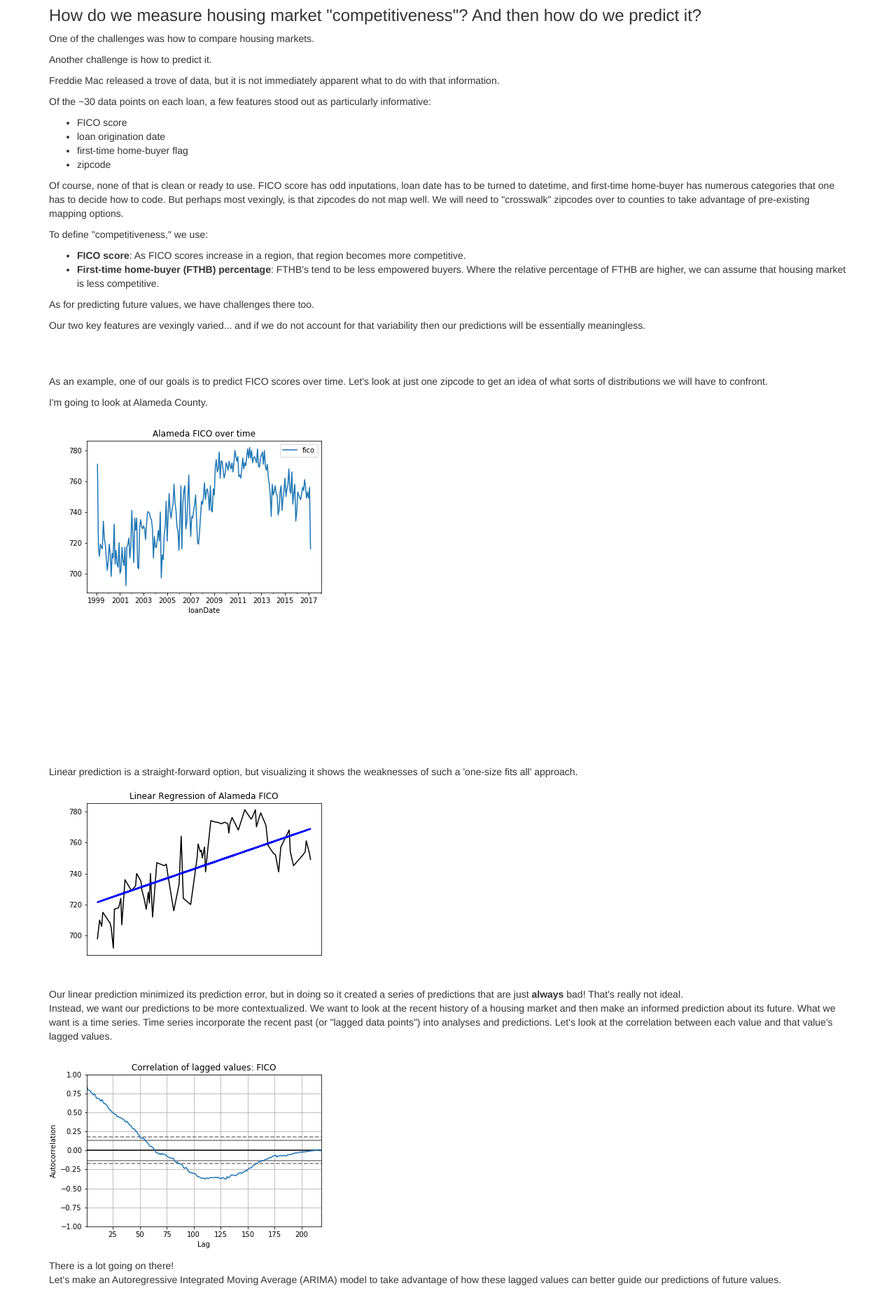
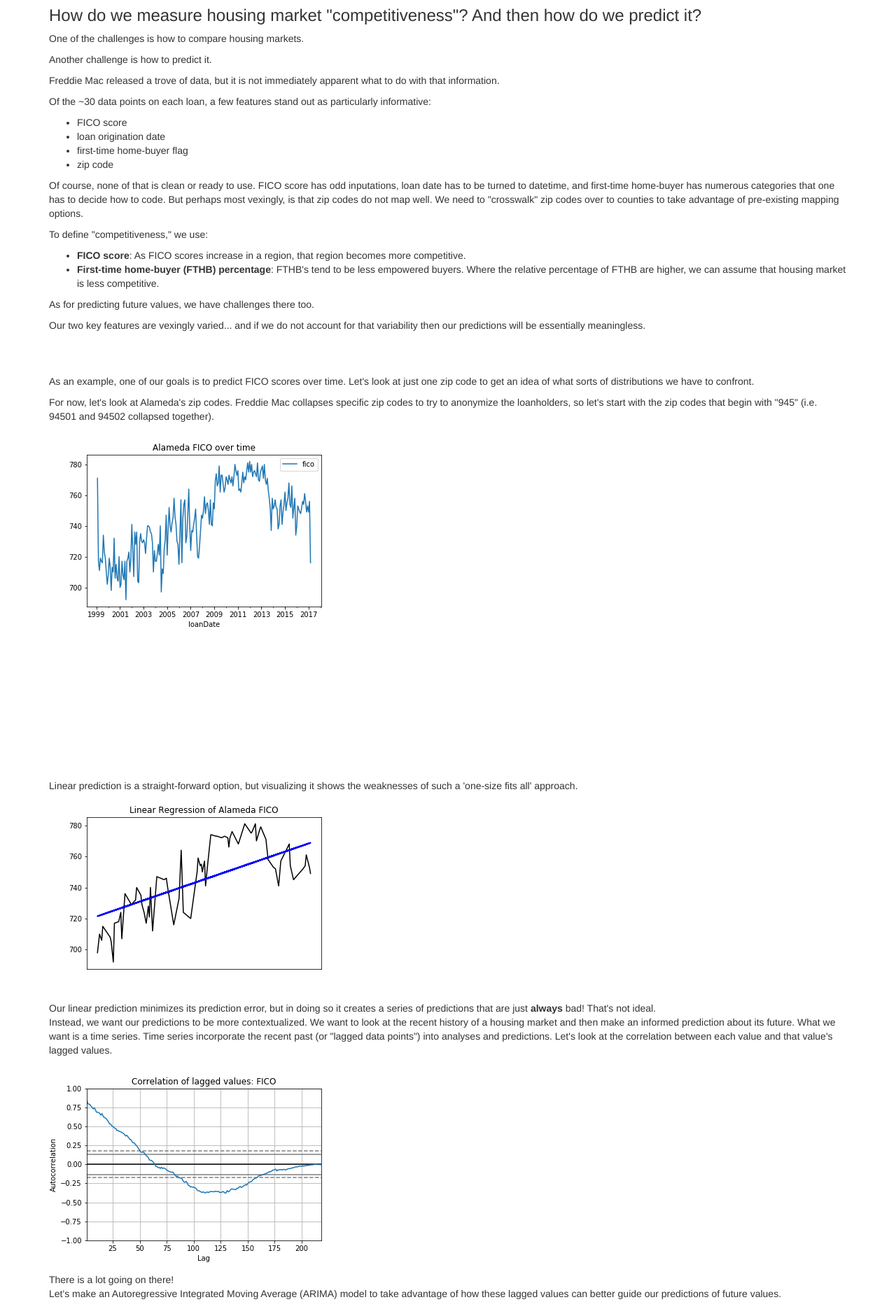
Before and after one commit to hayesjosh/marketfriendliness, a Flask app: page /method in a window 1280 px wide. Shown: the part 51-1912 px from the top of the page at 70% size. Run offline with Flask 2, Linux system fonts and the light colour scheme; parts of the project's set-up code (start-up, migrations or seed data) failed here and were passed over; some libraries are stand-ins or nearby versions.

Commit message:
finalized for presentation

```diff
--- a/templates/about.html
+++ b/templates/about.html
@@ -55,7 +55,7 @@
           <p>
             <br></br>
           </p>
-          <h2>Joshua D. Hayes, Ph.D.</h2>
+          <h2>Joshua D. Hayes, Ph.D. <a target="_blank" href="https://www.linkedin.com/in/joshua-hayes-6270342/"><img src="{{url_for('static', filename='LI_photo.svg')}}"/></a> </h2>
           <p><img src="{{url_for('static', filename='JoshPicS.jpg')}}"/></p>
           <ul>
           <li>Data Scientist: <a target="_blank" href="https://www.thedataincubator.com/fellowship.html"> The Data Incubator </a></li>
@@ -64,9 +64,8 @@
           <li>Educator: <a target="_blank" href="http://sociology.ucdavis.edu/people/hayes">University of California, Davis</a></li>
           <li><a target="_blank" href="https://www.dropbox.com/s/gooo496fjhm5jt9/Hayes%20Resume.pdf?dl=0">Resume</a> </li>
         </ul>
-         <p><a target="_blank" href="https://www.linkedin.com/in/joshua-hayes-6270342/"> <img src="{{url_for('static', filename='LI_photo.svg')}}"/> </a></p>
          <p></p>
-         <p>Or you can contact him via email at <a href="mailto:hayesjosh@gmail.com">hayesjosh@gmail.com</a></p>
+         <p>Or you can contact him via email at <a href="mailto:hayesjosh@gmail.com">hayesjosh@gmail.com</a>.</p>
 
         </div>
       </div>
--- a/templates/method.html
+++ b/templates/method.html
@@ -56,21 +56,21 @@
             <br></br>
           </p>
           <h3>How do we measure housing market "competitiveness"? And then how do we predict it?</h3>
-          <p> One of the challenges was how to compare housing markets. </p>
+          <p> One of the challenges is how to compare housing markets. </p>
           <p> Another challenge is how to predict it.</p>
           <p> Freddie Mac released a trove of data, but it is not immediately apparent what to do with that information.</p>
-          <p> Of the ~30 data points on each loan, a few features stood out as particularly informative:
+          <p> Of the ~30 data points on each loan, a few features stand out as particularly informative:
             <ul>
               <li>FICO score</li>
               <li>loan origination date</li>
               <li>first-time home-buyer flag</li>
-              <li>zipcode</li>
+              <li>zip code</li>
             </ul>
 
           <p> Of course, none of that is clean or ready to use. FICO score has odd inputations,
             loan date has to be turned to datetime, and first-time home-buyer has numerous categories
-            that one has to decide how to code. But perhaps most vexingly, is that zipcodes do not map well.
-            We will need to "crosswalk" zipcodes over to counties to take advantage of pre-existing mapping options.
+            that one has to decide how to code. But perhaps most vexingly, is that zip codes do not map well.
+            We need to "crosswalk" zip codes over to counties to take advantage of pre-existing mapping options.
           </p>
           <p> To define "competitiveness," we use:
             <ul>
@@ -85,9 +85,9 @@
          <p></p>
          <p>
 
-           As an example, one of our goals is to predict FICO scores over time. Let's look at just one zipcode to get an idea of what sorts of distributions we will have to confront.
+           As an example, one of our goals is to predict FICO scores over time. Let's look at just one zip code to get an idea of what sorts of distributions we have to confront.
          </p>
-         <p> I'm going to look at Alameda County.</p>
+         <p> For now, let's look at Alameda's zip codes. Freddie Mac collapses specific zip codes to try to anonymize the loanholders, so let's start with the zip codes that begin with "945" (i.e. 94501 and 94502 collapsed together).</p>
            <p><img src="{{url_for('static', filename='fico_over_time_alameda.png')}}"/></p>
            <p></p>
            <br> </br>
@@ -107,7 +107,7 @@
 
            Linear prediction is a straight-forward option, but visualizing it shows the weaknesses of such a 'one-size fits all' approach.
            <p><img src="{{url_for('static', filename='linearpred_over_time_alameda.png')}}"/></p>
-           Our linear prediction minimized its prediction error, but in doing so it created a series of predictions that are just <b>always</b> bad! That's really not ideal.
+           Our linear prediction minimizes its prediction error, but in doing so it creates a series of predictions that are just <b>always</b> bad! That's not ideal.
 
            <p>Instead, we want our predictions to be more contextualized.
              We want to look at the recent history of a housing market and then make an informed prediction about its future.
@@ -117,19 +117,16 @@
            There is a lot going on there!
            <br> Let's make an Autoregressive Integrated Moving Average (ARIMA) model to take advantage of how these lagged values can better guide our predictions of future values.</br>
 
-
-
-            <br>The parameters of the ARIMA model are defined as follows:</br>
+            <br>The hyperparameters of the ARIMA model are defined as follows:</br>
            <li><b>p</b>: The number of lag observations included in the model, also called the lag order.</li>
            <li><b>d</b>: The number of times that the raw observations are differenced, also called the degree of differencing.</li>
            <li><b>q</b>: The size of the moving average window, also called the order of moving average.</li>
 
-
-            <br>I set up a manual grid search, to iterate through sequencial values of p, d, and q.</br>
-            <p>(You can see the values of the grid search at the bottom of this page.)</p>
+            <br>I set up a manual grid search to iterate through sequencial values of p, d, and q.</br>
+            <p>(You can see the values of the grid search at the <a href="#gridsearch">bottom</a> of this page.)</p>
 
 
-           <p>Here are the residuals to that ARIMA model, which can be insightful as to whether there are over time trends or pattern-like repitition ("seasonality") in our data.</p>
+           <p>Here are the residuals to that ARIMA model, which can be insightful as to whether there is over-time trends or pattern-like repetition ("seasonality") in our data.</p>
            <p><img src="{{url_for('static', filename='residuals_alameda.png')}}"/> <img src="{{url_for('static', filename='residuals_kdensity_alameda.png')}}"/></p>
 
            <b>Let's compare that original linear regression to our new ARIMA model side by side</b>:
@@ -152,12 +149,12 @@
            <p></p>
            Here is the order of my workflow to create future values for each county:
            <ul>
-           <li>Within each of the ~800 zipcode-categories across the United States, I ran a separate ARIMA model for FICO and FTHB.</li>
-           <li>I manually coded a grid search to evaluate the ARIMA fit and tested it on randomly chosen zipcodes to identify the most generalizable hyperparameters.</li>
-           <li>Both zipcode-specific models created a 6-month forecast for its zipcode.</li>
-           <li>I took the average of that 6-month forcast as that zipcode's 'future value'.</li>
-           <li>Cross-walked zipcode values into county-wide values.</li>
-          <li>Loaded county-values into an interactive visualization.</li>
+           <li>Within each of the ~800 zip codes across the United States, I ran a separate ARIMA model for FICO and FTHB.</li>
+           <li>I manually coded a grid search to evaluate the ARIMA fit and tested it on randomly chosen zip codes to identify the most generalizable hyperparameters.</li>
+           <li>Both zip code-specific models created a 6-month forecast for its zip code.</li>
+           <li>I took the average of that 6-month forcast as that zip code's 'future value'.</li>
+           <li>Cross-walked zip code values into county-wide values.</li>
+           <li>Loaded county values into an interactive visualization.</li>
         </ul>
 
 
@@ -169,6 +166,7 @@
           <br> </br>
           <p></p>
 
+                    <a name="gridsearch"></a>
             <p></p>
             <br> </br>
             <p></p>
@@ -215,7 +213,7 @@
            <p>ARIMA(3, 2, 0) MSE=0.005</p>
            <p>Best ARIMA(2, 0, 2) MSE=0.002</p>
 
-           <br>Remember that these values are for just one zipcode. To make sure I didn't overfit my models because of hyperparameters that only worked on one zipcode, I chose a few at random and repeated the process.</br>
+           <br>Remember that these values are for just one zip code. To make sure I didn't overfit my models because of hyperparameters that only worked on one zip code, I chose a few at random and repeated the process.</br>
 
          </p>
          <p></p>
```
Also changed, not shown: templates/index.html (+6 -6 lines), 1 other file.
